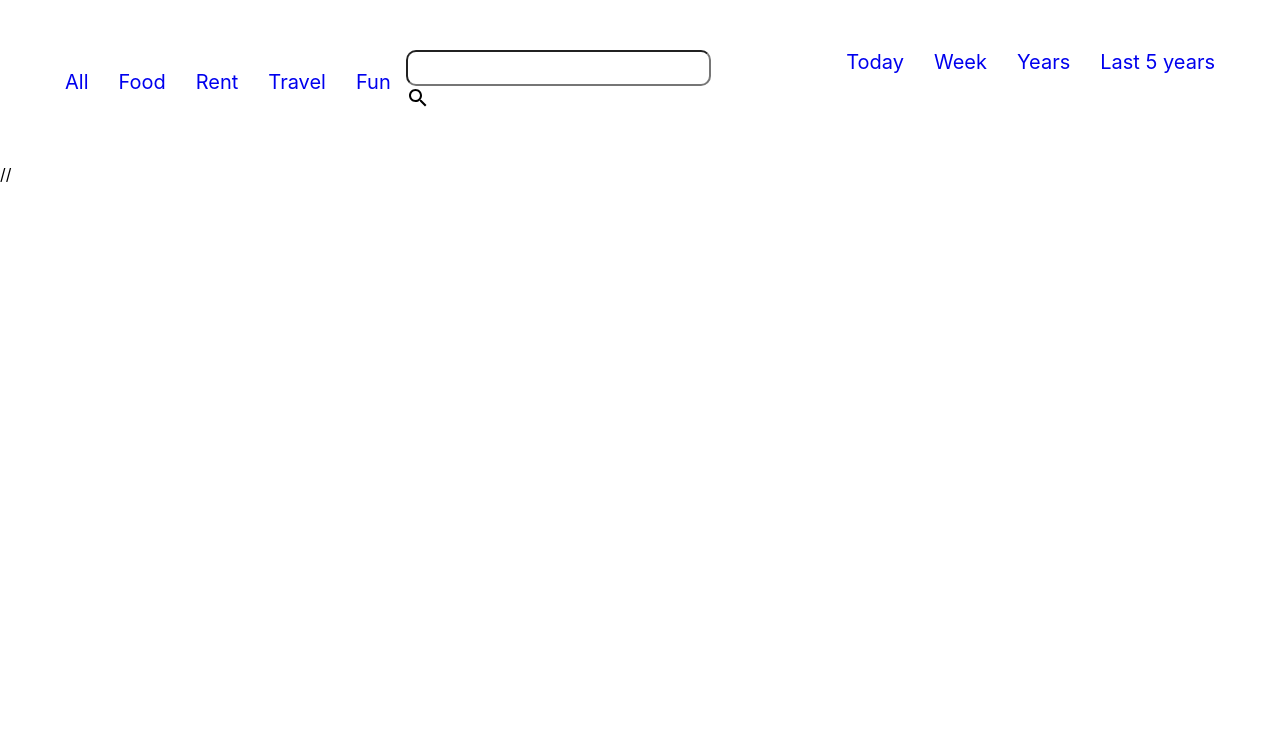
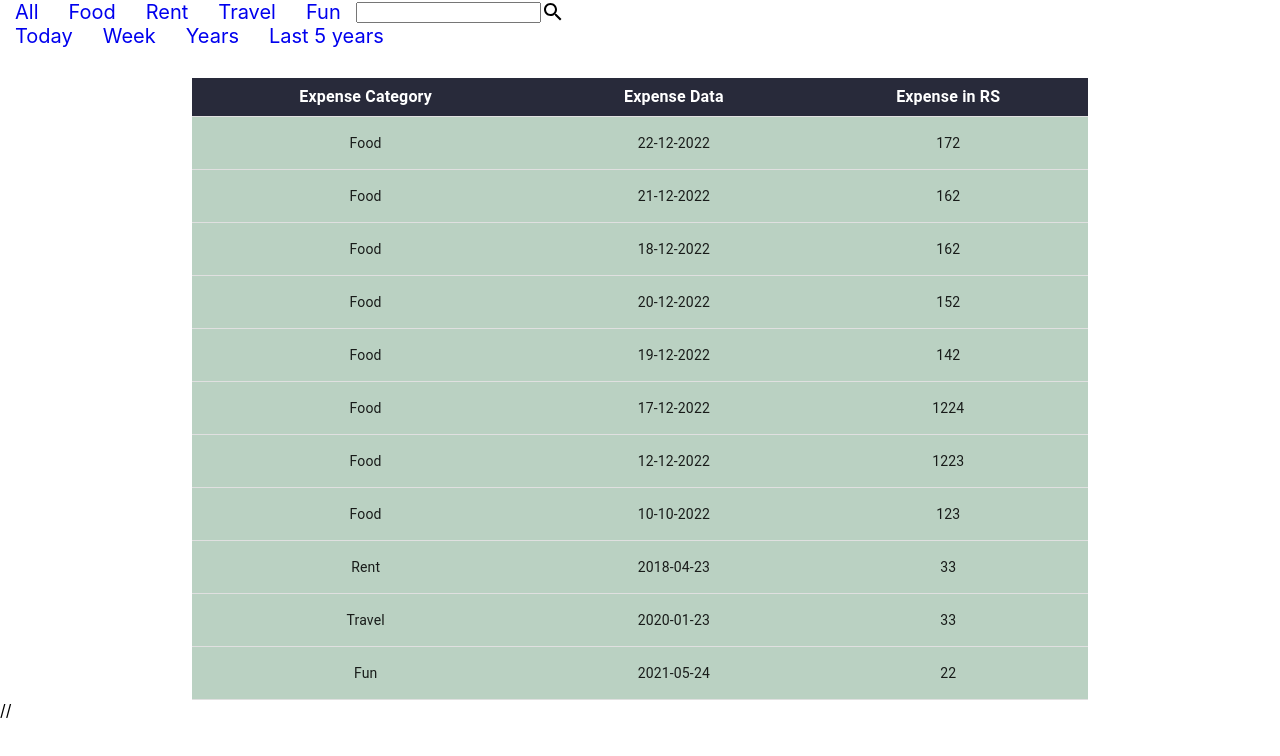
Before and after one commit to sachinrao-dev/budget-tracker-react-typescript, a React (Create React App) app: page / in a window 1280 px wide. Shown: the top 756 px of the page. Built offline with nearby package versions, Linux system fonts and the light colour scheme.

Commit message:
implement in expense data

```diff
--- a/src/App.tsx
+++ b/src/App.tsx
@@ -1,21 +1,17 @@
-import { BrowserRouter, Route ,Routes } from "react-router-dom";
 import { ExpenseProvider } from "./Components/Constant/ExpenseData";
 import expense from "./Components/Constant/ExpenseData";
-import NavBar from "./Components/NavBar";
-import FilterTabBar from "./Components/FilterTabBar";
-import AllExpense from "./Components/Expense/AllExpense";
+import { BrowserRouter ,Route ,Routes } from "react-router-dom";
+import MainContainer from "./Components/MainContainer";
 
 function App() {
   return (
     <div>
       <ExpenseProvider value={expense}>
         <BrowserRouter>
-          <div className="navBar">
-            <NavBar />
-            <FilterTabBar />
-          </div>
           <Routes>
-            <Route path="/:path" element={<AllExpense />} />
+            <Route path="/" element={<MainContainer />}>
+              <Route path="/:path" element={<MainContainer />} />
+            </Route>
           </Routes>
         </BrowserRouter>
       </ExpenseProvider>
--- a/src/Components/Constant/ExpenseData.ts
+++ b/src/Components/Constant/ExpenseData.ts
@@ -1,5 +1,5 @@
 import { createContext } from "react";
-import AllExpense from "../Expense/AllExpense";
+import AllExpense from "../Expense/ExpenseTable";
 
 interface AllExpense {
   food: {
--- /dev/null
+++ b/src/Components/DateFilterBar.tsx
@@ -0,0 +1,18 @@
+import React from "react";
+import { NavLink } from "react-router-dom";
+import useStyle from "./Style/DateFilterBarStyle";
+
+function DateFilterBar() {
+
+  const classes = useStyle();
+  return (
+    <div className={classes.TabBarContainer} >
+      <NavLink className={classes.nav} to="?date=today">Today</NavLink >
+      <NavLink className={classes.nav} to="?date=weekly">Week</NavLink >
+      <NavLink className={classes.nav} to="?date=yearly">Years</NavLink >
+      <NavLink className={classes.nav} to="?date=last_5_years">Last 5 years</NavLink >
+    </div>
+  );
+}
+
+export default DateFilterBar;
--- a/src/Components/Expense/AllExpense.tsx
+++ b/src/Components/Expense/ExpenseTable.tsx
@@ -1,6 +1,6 @@
 import { useContext, useState, useEffect } from "react";
 import { expenseContext } from "../Constant/ExpenseData";
-import { useParams, useSearchParams } from "react-router-dom";
+import { useParams } from "react-router-dom";
 import {
   Table,
   TableBody,
@@ -9,21 +9,19 @@ import {
   TableHead,
   TableRow,
 } from "@mui/material";
-import useStyle from "../Style/AllExpenseStyle";
+import useStyle from "../Style/MainContainerStyle";
 
-function AllExpense(){
+function ExpenseTable() {
   const params = useParams();
-  const [searchParams, setSearchParams] = useSearchParams();
-
-  console.log(searchParams.get("date"), "Query");
-
   type ExpenseType = {
     expenseCategory: string,
     date: string,
-    amount: number,}
+    amount: number,
+  }
+
   const allData = useContext(expenseContext);
   const [allExpense, setAllExpense] = useState(allData);
-  useEffect(()=>{
+  useEffect(() => {
     setAllExpense(allData);
   }, [allExpense]);
   const classes = useStyle();
@@ -33,7 +31,7 @@ function AllExpense(){
 
     if (key && key !== "all") {
       return (
-        allExpense[key].map((item:ExpenseType)=>(
+        allExpense[key].map((item: ExpenseType) => (
           <TableRow key={item.date}>
             <TableCell>{item.expenseCategory}</TableCell>
             <TableCell>{item.date}</TableCell>
@@ -43,8 +41,8 @@ function AllExpense(){
       );
     }
     return (
-      Object.keys(allExpense).map((key)=>(
-        allExpense[key].map((item:ExpenseType)=>(
+      Object.keys(allExpense).map((key) => (
+        allExpense[key].map((item: ExpenseType) => (
           <TableRow key={item.date}>
             <TableCell>{item.expenseCategory}</TableCell>
             <TableCell>{item.date}</TableCell>
@@ -75,4 +73,4 @@ function AllExpense(){
   );
 }
 
-export default AllExpense;
+export default ExpenseTable;
--- a/src/Components/FilterTabBar.tsx
+++ /dev/null
@@ -1,54 +0,0 @@
-import React, { useContext } from "react";
-import { NavLink, Outlet } from "react-router-dom";
-import useStyle from "./Style/FilterTabBarStyle";
-import { expenseContext } from "../Components/Constant/ExpenseData";
-
-function FilterTabBar() {
-  type ExpenseType = {
-    expenseCategory: string,
-    date: string,
-    amount: number,}
-  const expenseData = useContext(expenseContext);
-  const date = new Date();
-  const day = date.getDate();
-  const month = date.getMonth() + 1;
-  const year = date.getFullYear();
-  const filterDate = [expenseData];
-  const currentDate = `${day}-${month}-${year}`;
-  const  ClickHandler = (e:any) =>{
-    e.preventDefault();
-    let foodDate;
-    filterDate.map((date)=> {
-      foodDate = date.food.filter((date:ExpenseType)=>
-        date.date === currentDate);
-    }
-    );
-    console.log(foodDate);
-    // Object.keys(expenseData).map((key)=>{
-    // filter[key]
-    // console.log(key, "kes");
-
-    // filter[key].map((item:[])=>item.filter((dates:any)=>{
-    //   currentDate = dates.date;
-    //   // console.log(filterDate, "filterDate");
-
-    // }
-    // )
-    // );
-    // });
-
-  };
-
-  const classes = useStyle();
-  return (
-    <div className={classes.TabBarContainer} >
-      <NavLink  onClick={ClickHandler} className={classes.nav} to="today">Today</NavLink >
-      <NavLink className={classes.nav} to="ss\r">Week</NavLink >
-      <NavLink className={classes.nav} to="se">Years</NavLink >
-      <NavLink className={classes.nav} to="ff">Last 5 years</NavLink >
-      <Outlet />
-    </div>
-  );
-}
-
-export default FilterTabBar;
--- /dev/null
+++ b/src/Components/MainContainer.tsx
@@ -0,0 +1,16 @@
+import React from "react";
+import ExpenseData from "./Expense/ExpenseTable";
+import MenuBar from "./MenuBar";
+import DateFilterBar from "./DateFilterBar";
+
+function MainContainer(){
+  return (
+    <div>
+      <MenuBar />
+      <DateFilterBar />
+      <ExpenseData />
+    </div>
+  );
+}
+
+export default MainContainer;
--- a/src/Components/NavBar.tsx
+++ b/src/Components/MenuBar.tsx
@@ -1,9 +1,9 @@
 import React from "react";
-import { NavLink, Outlet, useParams } from "react-router-dom";
-import useStyle from "./Style/NavBarStyle";
-import Search from "./Search";
+import { NavLink } from "react-router-dom";
+import useStyle from "./Style/MenuBarStyle";
+import SearchIcon from "@mui/icons-material/Search";
 
-function NavBar() {
+function MenuBar() {
   const classes = useStyle();
   return (
     <div className={classes.searchTab}>
@@ -13,11 +13,11 @@ function NavBar() {
         <NavLink className={classes.nav} to="rent">Rent</NavLink >
         <NavLink className={classes.nav} to="travel">Travel</NavLink >
         <NavLink className={classes.nav} to="fun">Fun</NavLink >
-        <Outlet />
       </div>
-      <Search />
+      <input />
+      <SearchIcon />
     </div>
   );
 }
 
-export default NavBar;
+export default MenuBar;
--- a/src/Components/Search.tsx
+++ /dev/null
@@ -1,15 +0,0 @@
-import React from "react";
-import useStyle from "./Style/SearchStyle";
-import SearchIcon from "@mui/icons-material/Search";
-
-function Search() {
-  const classes = useStyle();
-  return (
-    <div>
-      <input className={classes.search}/>
-      <SearchIcon />
-    </div>
-  );
-}
-
-export default Search;
--- a/src/Components/Style/FilterTabBarStyle.ts
+++ b/src/Components/Style/DateFilterBarStyle.ts
@@ -3,10 +3,10 @@ import { makeStyles } from "@mui/styles";
 const useStyle = makeStyles({
   TabBarContainer:{
     // background: "#BAD1C2",
-    "& a.active": {
-      background: "#282A3A",
-      color: "white",
-    },
+    // "& a.active": {
+    //   background: "#282A3A",
+    //   color: "white",
+    // },
   },
   nav: {
     padding: "5px 15px 5px 15px",
--- a/src/Components/Style/AllExpenseStyle.ts
+++ b/src/Components/Style/MainContainerStyle.ts
@@ -1,6 +1,10 @@
 import { makeStyles } from "@mui/styles";
 
 const useStyle = makeStyles({
+  bar:{
+    display: "flex",
+    justifyContent: "space-between",
+  },
   tableContainer: {
     marginTop: "30px",
     "& div": {
--- a/src/Components/Style/SearchStyle.ts
+++ /dev/null
@@ -1,13 +0,0 @@
-import { makeStyles } from "@mui/styles";
-import { fontSize } from "@mui/system";
-
-const useStyle = makeStyles({
-  search: {
-    width: "100%",
-    height: "30px",
-    borderRadius: "10px",
-    fontSize: "20px"
-  },
-});
-
-export default useStyle;
```
Also changed, not shown: src/Components/Style/MenuBarStyle.ts (renamed from src/Components/Style/NavBarStyle.ts).
